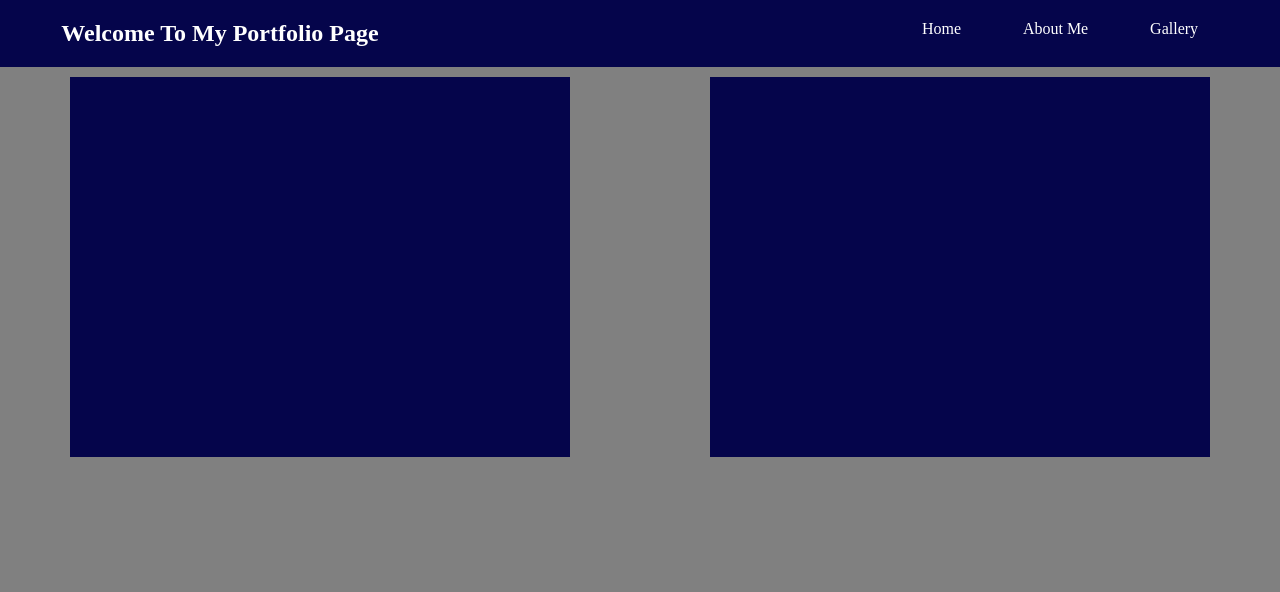
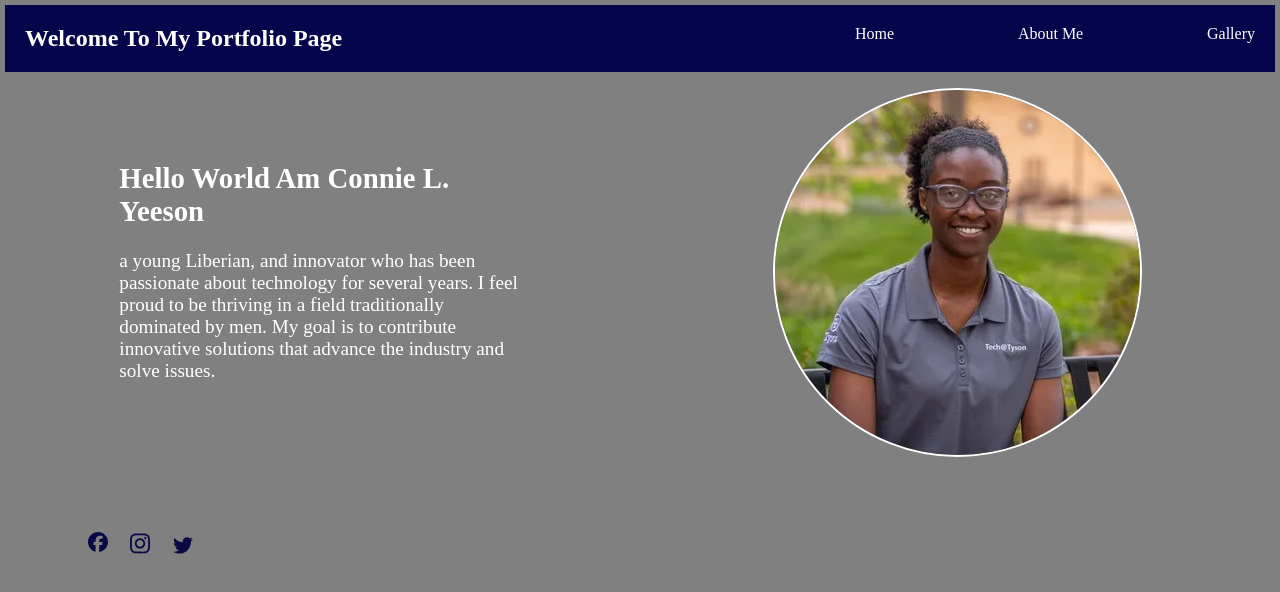
Before and after one commit to connieyeeson/My-Portfolio, a plain HTML site: page index.html in a window 1280 px wide. Drawn offline with Linux system fonts and the light colour scheme.

Commit message:
User Image

```diff
--- a/index.html
+++ b/index.html
@@ -19,7 +19,21 @@
 
 <div class="bioPage">
 
-    <span></span><span></span>
+    <span>
+
+        <h2>Hello World Am Connie L. Yeeson</h2> <br>
+        <p> a young Liberian, and innovator who has been passionate about technology for several years. I feel proud to be thriving in a field traditionally dominated by men. My goal is to contribute innovative solutions that advance the industry and solve  issues.</p>
+    </span>
+    <span class="imageBar">
+        <img src="./rs=w_365,h_365,cg_true.webp" alt="">
+    </span>
+</div>
+<div class="linkBar">
+    <a href="https://web.facebook.com/profile.php?id=100074377526803&sk=about">    <svg xmlns="http://www.w3.org/2000/svg" viewBox="0 0 512 512"><!--!Font Awesome Free 6.5.2 by @fontawesome - https://fontawesome.com License - https://fontawesome.com/license/free Copyright 2024 Fonticons, Inc.--><path d="M512 256C512 114.6 397.4 0 256 0S0 114.6 0 256C0 376 82.7 476.8 194.2 504.5V334.2H141.4V256h52.8V222.3c0-87.1 39.4-127.5 125-127.5c16.2 0 44.2 3.2 55.7 6.4V172c-6-.6-16.5-1-29.6-1c-42 0-58.2 15.9-58.2 57.2V256h83.6l-14.4 78.2H287V510.1C413.8 494.8 512 386.9 512 256h0z"/></svg>    </a>
+    <a href="">    <svg xmlns="http://www.w3.org/2000/svg" viewBox="0 0 448 512"><!--!Font Awesome Free 6.5.2 by @fontawesome - https://fontawesome.com License - https://fontawesome.com/license/free Copyright 2024 Fonticons, Inc.--><path d="M224.1 141c-63.6 0-114.9 51.3-114.9 114.9s51.3 114.9 114.9 114.9S339 319.5 339 255.9 287.7 141 224.1 141zm0 189.6c-41.1 0-74.7-33.5-74.7-74.7s33.5-74.7 74.7-74.7 74.7 33.5 74.7 74.7-33.6 74.7-74.7 74.7zm146.4-194.3c0 14.9-12 26.8-26.8 26.8-14.9 0-26.8-12-26.8-26.8s12-26.8 26.8-26.8 26.8 12 26.8 26.8zm76.1 27.2c-1.7-35.9-9.9-67.7-36.2-93.9-26.2-26.2-58-34.4-93.9-36.2-37-2.1-147.9-2.1-184.9 0-35.8 1.7-67.6 9.9-93.9 36.1s-34.4 58-36.2 93.9c-2.1 37-2.1 147.9 0 184.9 1.7 35.9 9.9 67.7 36.2 93.9s58 34.4 93.9 36.2c37 2.1 147.9 2.1 184.9 0 35.9-1.7 67.7-9.9 93.9-36.2 26.2-26.2 34.4-58 36.2-93.9 2.1-37 2.1-147.8 0-184.8zM398.8 388c-7.8 19.6-22.9 34.7-42.6 42.6-29.5 11.7-99.5 9-132.1 9s-102.7 2.6-132.1-9c-19.6-7.8-34.7-22.9-42.6-42.6-11.7-29.5-9-99.5-9-132.1s-2.6-102.7 9-132.1c7.8-19.6 22.9-34.7 42.6-42.6 29.5-11.7 99.5-9 132.1-9s102.7-2.6 132.1 9c19.6 7.8 34.7 22.9 42.6 42.6 11.7 29.5 9 99.5 9 132.1s2.7 102.7-9 132.1z"/></svg></a>
+
+    <svg xmlns="http://www.w3.org/2000/svg" viewBox="0 0 512 512"><!--!Font Awesome Free 6.5.2 by @fontawesome - https://fontawesome.com License - https://fontawesome.com/license/free Copyright 2024 Fonticons, Inc.--><path d="M459.4 151.7c.3 4.5 .3 9.1 .3 13.6 0 138.7-105.6 298.6-298.6 298.6-59.5 0-114.7-17.2-161.1-47.1 8.4 1 16.6 1.3 25.3 1.3 49.1 0 94.2-16.6 130.3-44.8-46.1-1-84.8-31.2-98.1-72.8 6.5 1 13 1.6 19.8 1.6 9.4 0 18.8-1.3 27.6-3.6-48.1-9.7-84.1-52-84.1-103v-1.3c14 7.8 30.2 12.7 47.4 13.3-28.3-18.8-46.8-51-46.8-87.4 0-19.5 5.2-37.4 14.3-53 51.7 63.7 129.3 105.3 216.4 109.8-1.6-7.8-2.6-15.9-2.6-24 0-57.8 46.8-104.9 104.9-104.9 30.2 0 57.5 12.7 76.7 33.1 23.7-4.5 46.5-13.3 66.6-25.3-7.8 24.4-24.4 44.8-46.1 57.8 21.1-2.3 41.6-8.1 60.4-16.2-14.3 20.8-32.2 39.3-52.6 54.3z"/</svg>
+
 </div>
 
 </body>
--- a/style.css
+++ b/style.css
@@ -5,6 +5,7 @@
 
 body {
     background-color: gray;
+    padding: 5px;
 }
 
 .homePage {
@@ -20,7 +21,7 @@ body {
     display: flex;
     padding: 10px;
     width: 400px;
-    justify-content: space-evenly;
+    justify-content: space-between;
 }
 
 .homePage span nav {
@@ -38,9 +39,42 @@ body {
 
 .bioPage span {
 
-    background-color:rgb(5, 5, 75);
-    width: 500px;
-    margin: 10px;
+    /* background-color:rgb(5, 5, 75); */
+    width: 32%;
+    margin: 20px;
+    display: flex;
+    flex-direction: column;
+    color: white;
+    font-size: 1.2rem;
+    justify-content: center;
+}
 
 
+ .bioPage img {
+
+    display: flex;
+    align-self: center;
+    border-radius: 50%;
+    border: 2px white solid;
 }
+
+
+  .imageBar {
+
+    background-color: ;
+}
+
+ .linkBar  {
+    display: flex;
+    flex-direction: row;
+    justify-content: space-evenly;
+    width: 150px;
+    margin: 60px;
+}
+
+.linkBar svg {
+
+    width: 20px;
+    cursor: pointer;
+    fill: rgb(9, 9, 68);
+}
```
Also changed, not shown: facebook (1).svg (added), instagram.svg (added), rs=w_365,h_365,cg_true.webp (added), twitter.svg (added).
